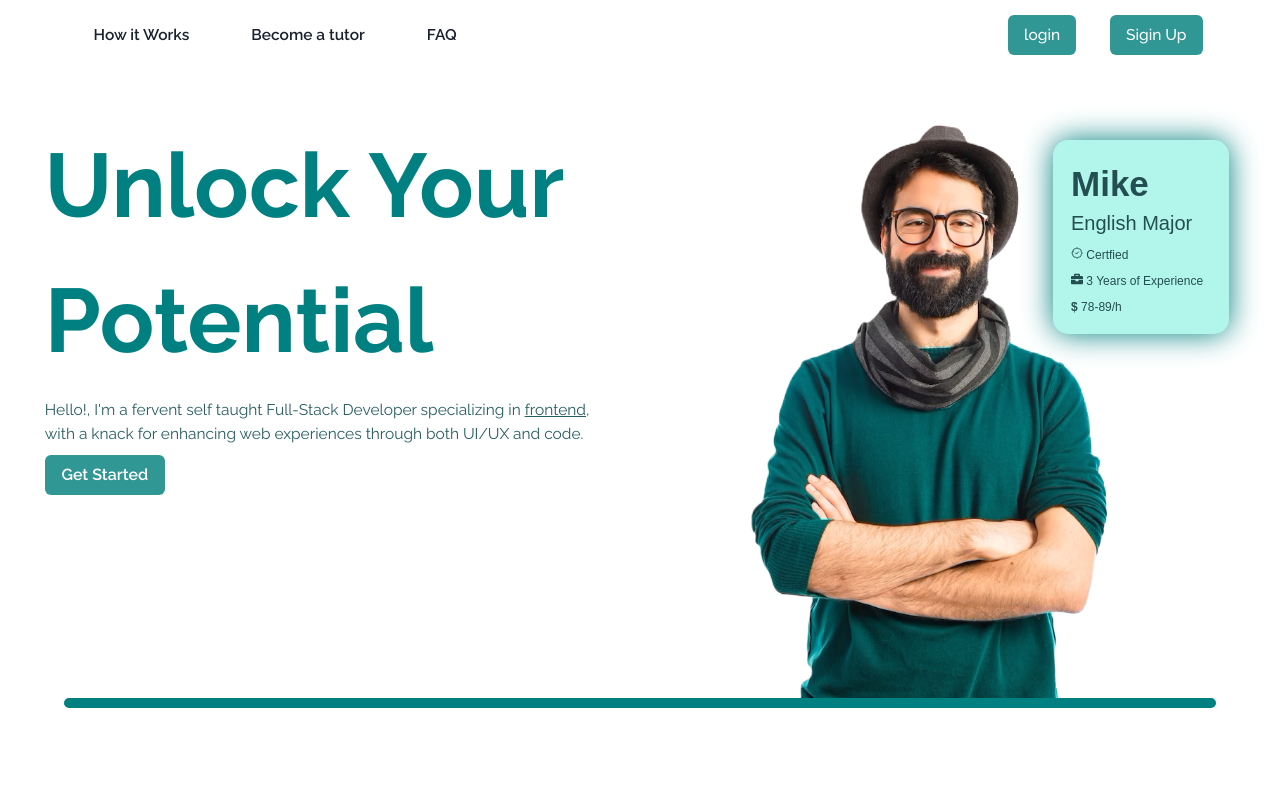
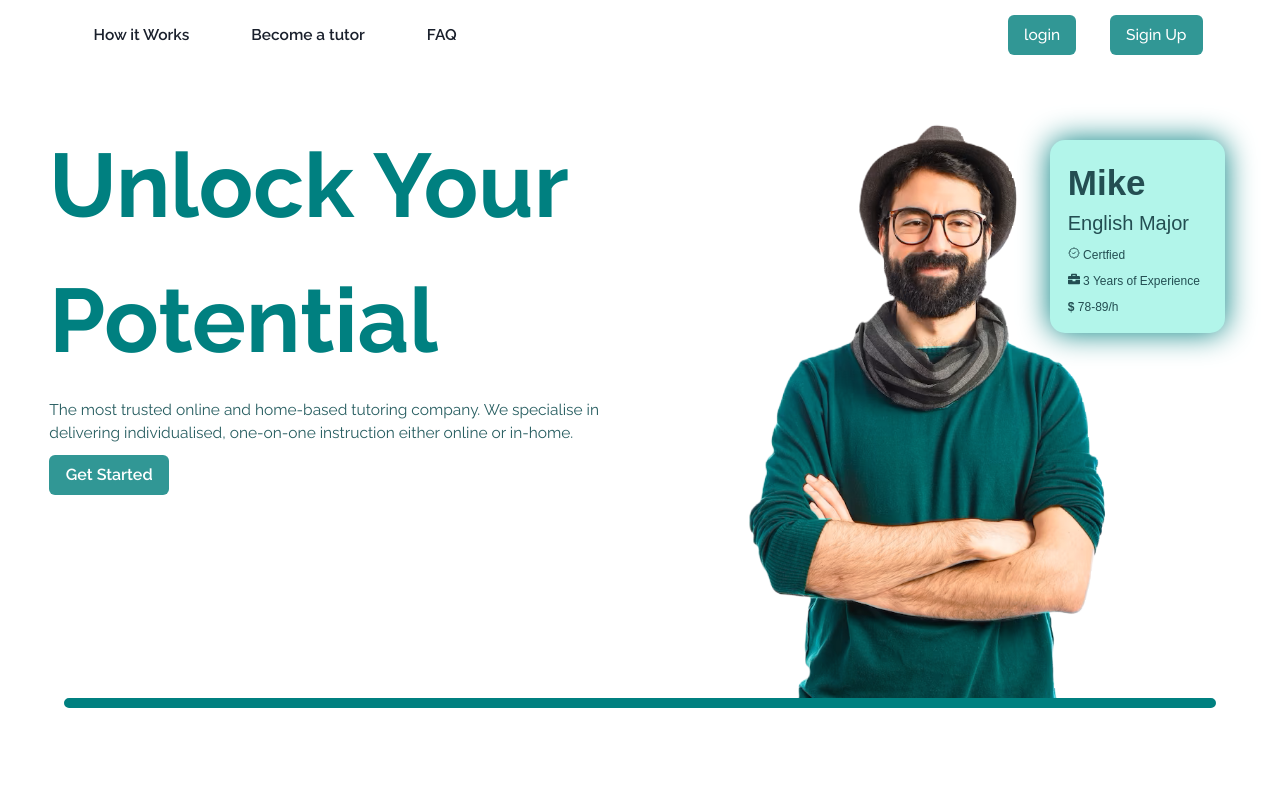
Before and after one commit to AdminForIinRange/Tutoring-Website, a React (Vite) app: page / in a window 1280 px wide. Shown: the top 800 px of the page. Built offline with nearby package versions, Linux system fonts and the light colour scheme.

Commit message:
minor text fix

```diff
--- a/src/pages/home/Home.jsx
+++ b/src/pages/home/Home.jsx
@@ -132,13 +132,10 @@ export default function Home() {
                   xxxl: "22.5px",
                 }}
               >
-                Hello!, I'm a fervent self taught Full-Stack Developer
-                specializing in{" "}
-                <Text as={"span"} textDecoration={"underline"}>
-                  frontend
-                </Text>
-                , with a knack for enhancing web experiences through both UI/UX
-                and code.
+                The most trusted online and home-based tutoring company.
+                We specialise in delivering individualised, one-on-one instruction either online or in-home.
+
+
               </Text>
               <Button w={"120px"} colorScheme="teal">
                 Get Started
```
